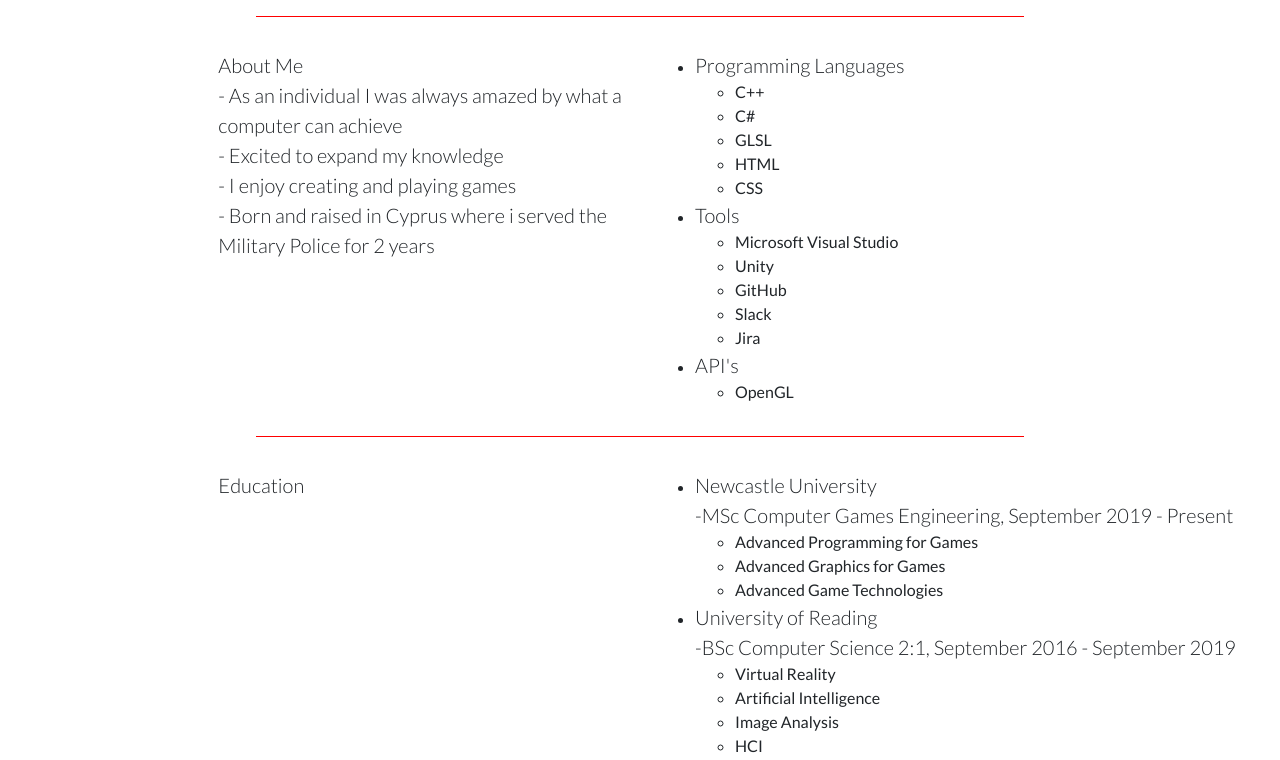
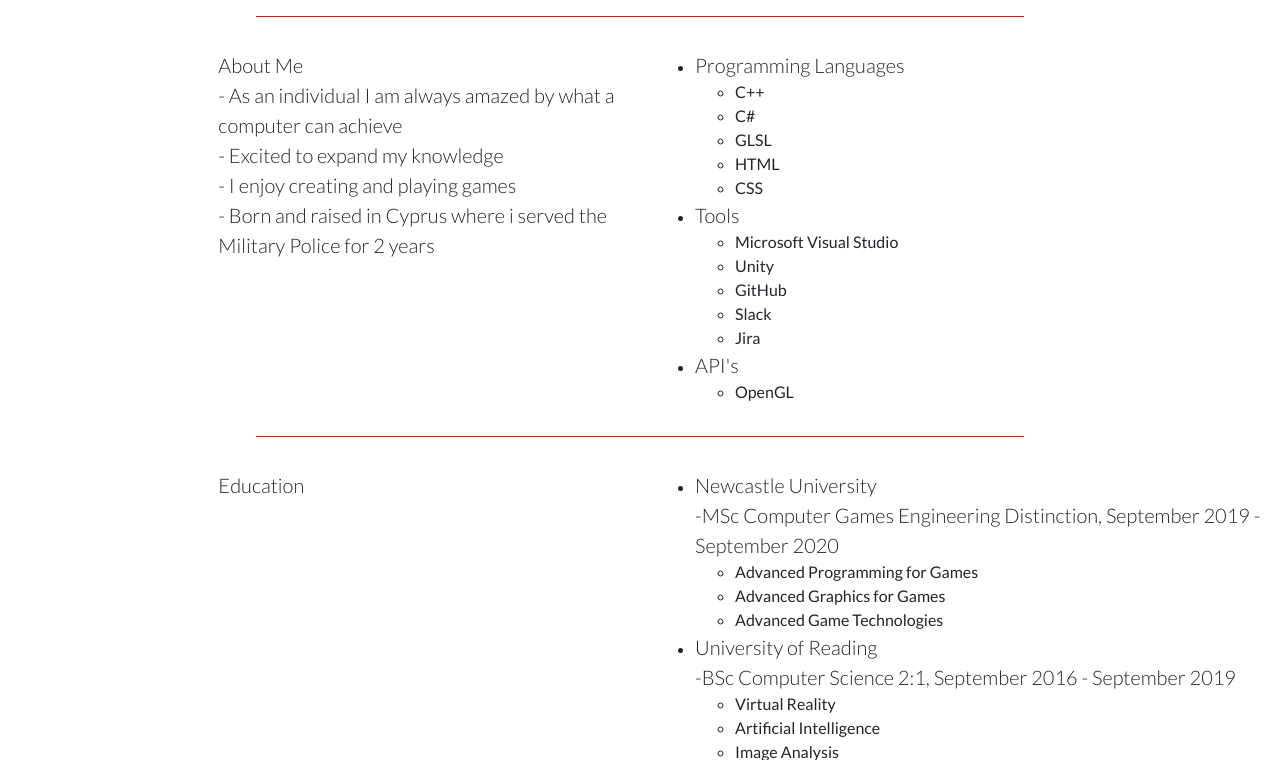
Before and after one commit to yiannos55/yiannos55.github.io, a website: page index.html in a window 1280 px wide. Shown: the part 665-1425 px from the top of the page. Drawn offline with Linux system fonts and the light colour scheme.

Commit message:
added msc grade

```diff
--- a/index.html
+++ b/index.html
@@ -90,7 +90,7 @@
       <div class="row">
         <div class="col-lg-4 order-lg-1 ml-auto">
           <p class="lead mb-0"> About Me</p>
-          <p class="lead mb-0"> - As an individual  I was always amazed by what a computer can achieve</p>
+          <p class="lead mb-0"> - As an individual  I am always amazed by what a computer can achieve</p>
           <p class="lead mb-0"> - Excited to expand my knowledge</p>
           <p class="lead mb-0"> - I enjoy creating and playing games</p>
           <p class="lead mb-0"> - Born and raised in Cyprus where i served the Military Police for 2 years</p>
@@ -134,7 +134,7 @@
         <div class="col-lg-6 order-lg-2">
           <ul>
             <li><p class="lead mb-0">Newcastle University </p></li>
-            <p class="lead mb-0">-MSc Computer Games Engineering,   September 2019 - Present</p>
+            <p class="lead mb-0">-MSc Computer Games Engineering Distinction, September 2019 - September 2020</p>
               <ul>
                 <li>Advanced Programming for Games</li>
                 <li>Advanced Graphics for Games</li>
```
